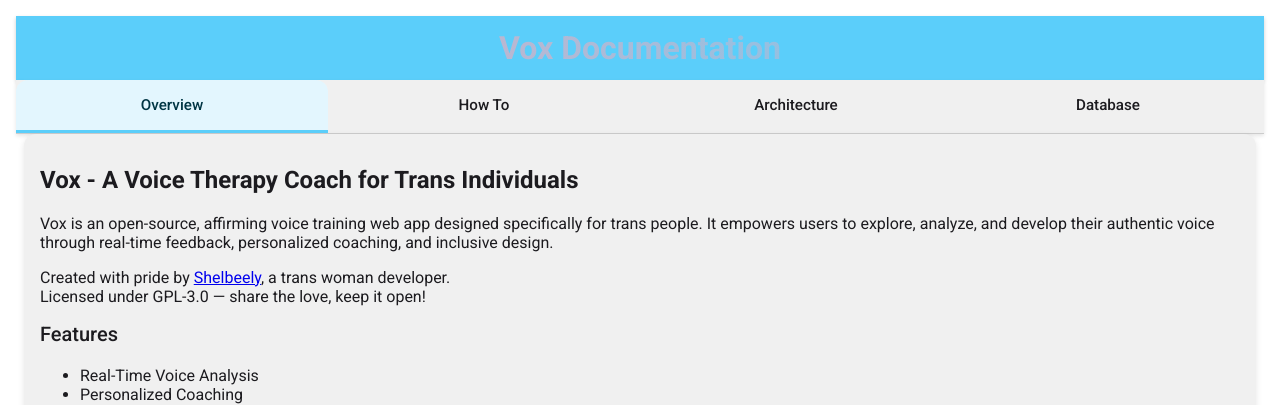
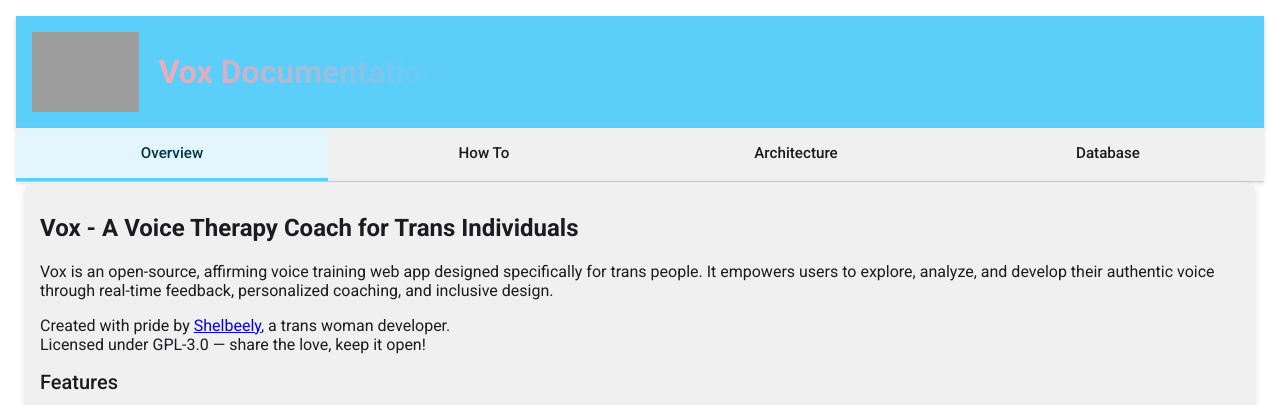
Before and after one commit to shelbeely/Vox, a Flask app: template templates/docs.html in a window 1280 px wide. Shown: the top 405 px of the page. Run offline with Flask 3, Linux system fonts and the light colour scheme; the template is opened without the code that fills it, so the values that code supplies are empty; parts of the project's set-up code (start-up, migrations or seed data) failed here and were passed over; some libraries are stand-ins or nearby versions; grey boxes are pictures that could not be loaded.

Commit message:
improved docs

```diff
--- a/templates/docs.html
+++ b/templates/docs.html
@@ -152,7 +152,8 @@
 <body>
 
 <header>
-<h1>Vox Documentation</h1>
+<img src="https://github.com/shelbeely/Vox/releases/download/logo/logo.png" alt="Vox Logo" style="max-height:80px; vertical-align:middle; margin-right:1rem;">
+<h1 style="display:inline-block; vertical-align:middle;">Vox Documentation</h1>
 </header>
 
 <div class="md3-tabs">
```
Also changed, not shown: open-graph.png (added), 1 other file.
